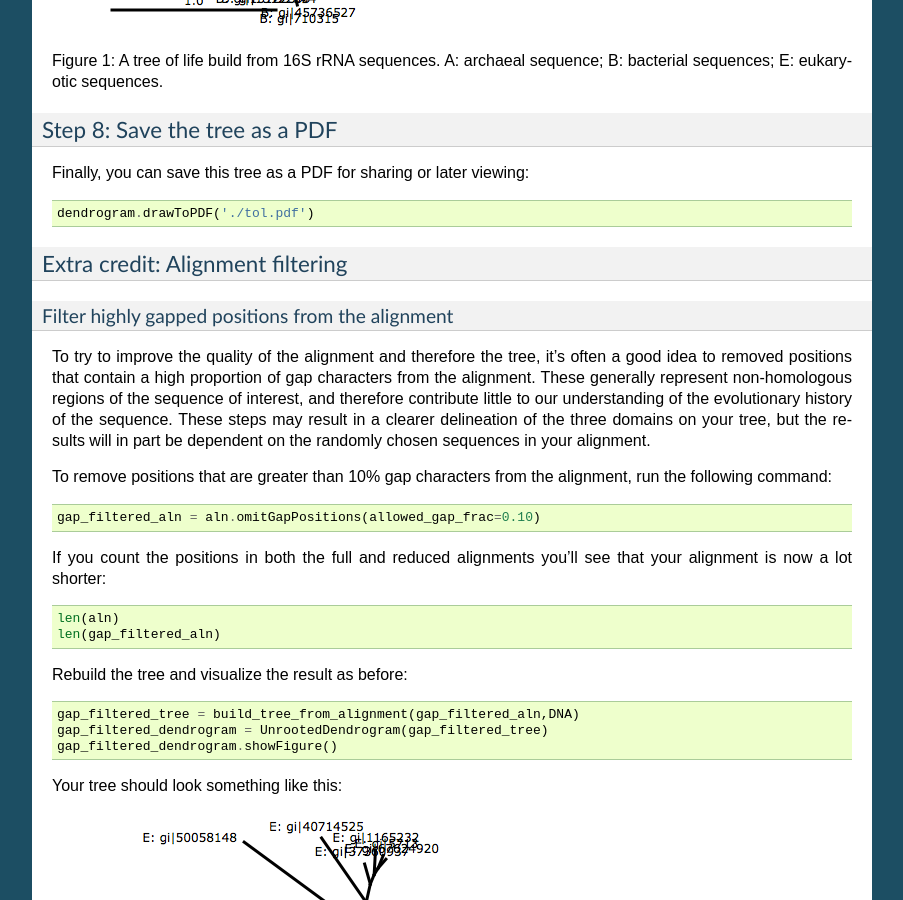
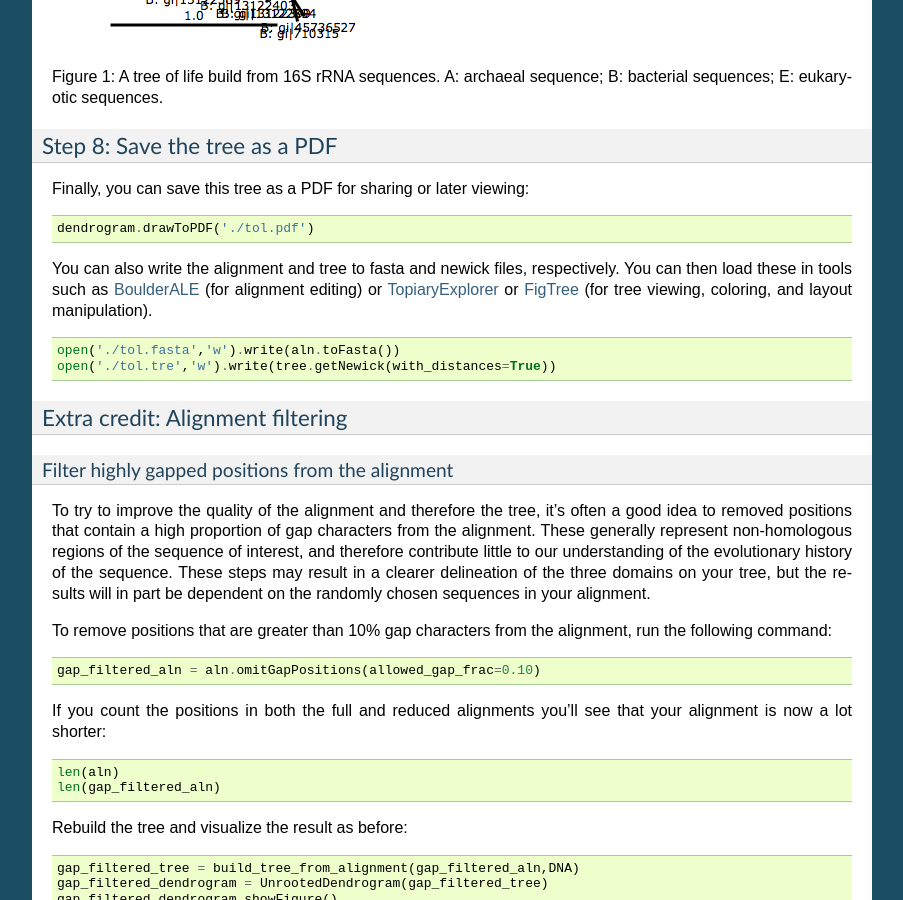
Before and after one commit to cogent3/cogent3, a Sphinx documentation site: the page built from doc/cookbook/building_a_tree_of_life.rst, in a window 1280 px wide and 900 px high, scrolled down 2843 px. Shown: the whole window, without its empty margins (198-1101 px from the left). Built offline with Sphinx 7.4.7, drawn with Linux system fonts in a browser that asks for light colours; formulas are drawn with MathJax 3; pages that are not in the unit, such as notebooks, are missing from menus; some of the changed text lies outside the part shown.

Commit message:
Fixed typo.

```diff
--- a/doc/cookbook/building_a_tree_of_life.rst
+++ b/doc/cookbook/building_a_tree_of_life.rst
@@ -28,6 +28,7 @@ Step 1: Download sequences from NCBI
 Here we'll work with archaeal, bacteria, and eukaryotic sequences obtained from NCBI using the PyCogent EUtils wrappers. Run the following commands to obtain these sequences::
 
 	from cogent.db.ncbi import EUtils
+	from cogent.parse.fasta import MinimalFastaParser
 	e = EUtils()
 	arc16s = list(MinimalFastaParser(e['"small subunit rRNA"[ti] AND archaea[orgn]']))
 	bac16s = list(MinimalFastaParser(e['"small subunit rRNA"[ti] AND bacteria[orgn]']))
@@ -144,6 +145,14 @@ Step 8: Save the tree as a PDF
 Finally, you can save this tree as a PDF for sharing or later viewing::
 
 	dendrogram.drawToPDF('./tol.pdf')
+
+You can also write the alignment and tree to fasta and newick files, respectively. You can then load these in tools such as `BoulderALE <http://www.microbio.me/boulderale/>`_ (for alignment editing) or `TopiaryExplorer <http://topiaryexplorer.sourceforge.net/>`_ or `FigTree <http://tree.bio.ed.ac.uk/software/figtree/>`_ (for tree viewing, coloring, and layout manipulation).
+
+::
+
+	open('./tol.fasta','w').write(aln.toFasta())
+	open('./tol.tre','w').write(tree.getNewick(with_distances=True))
+
 
 
 Extra credit: Alignment filtering
```
